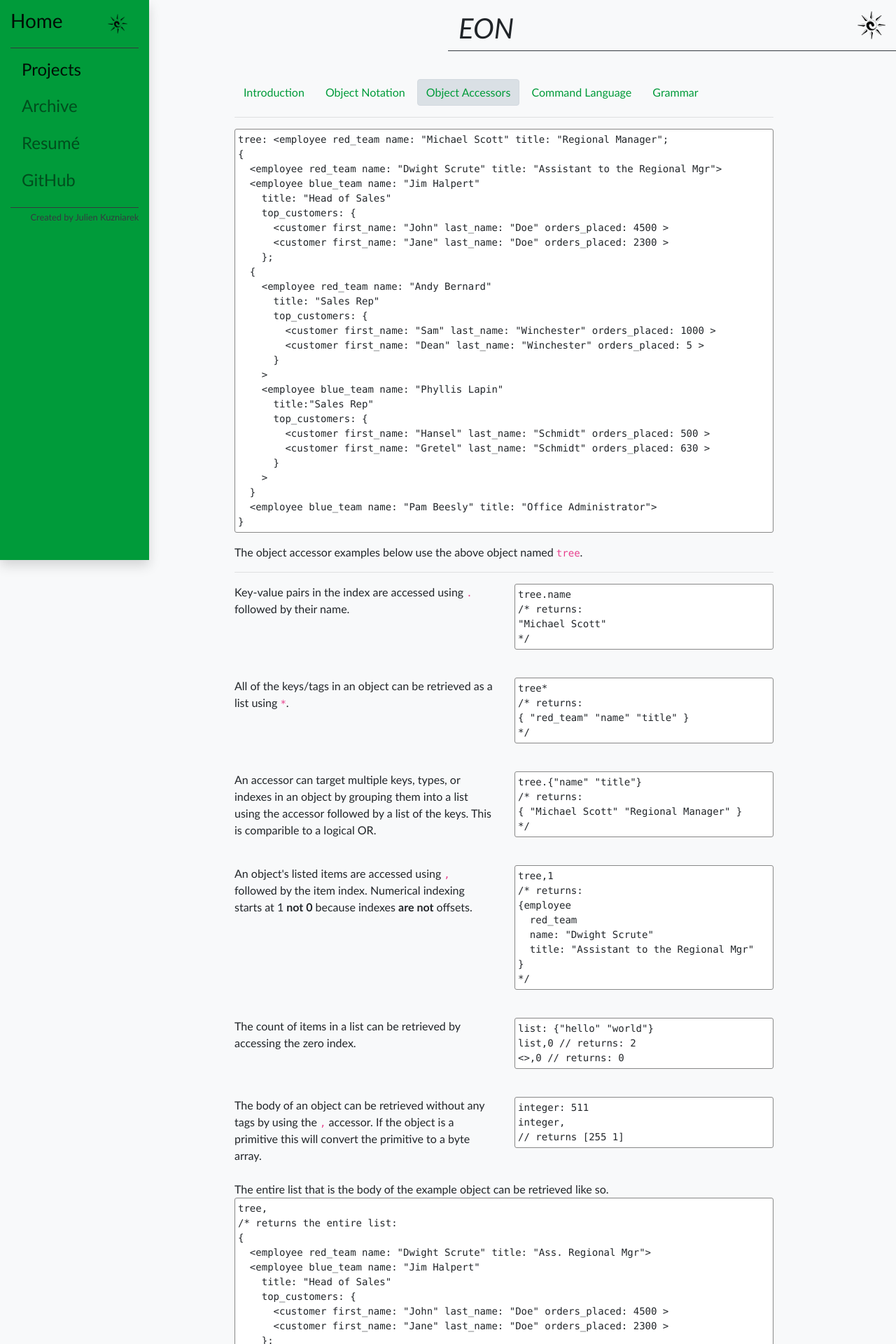
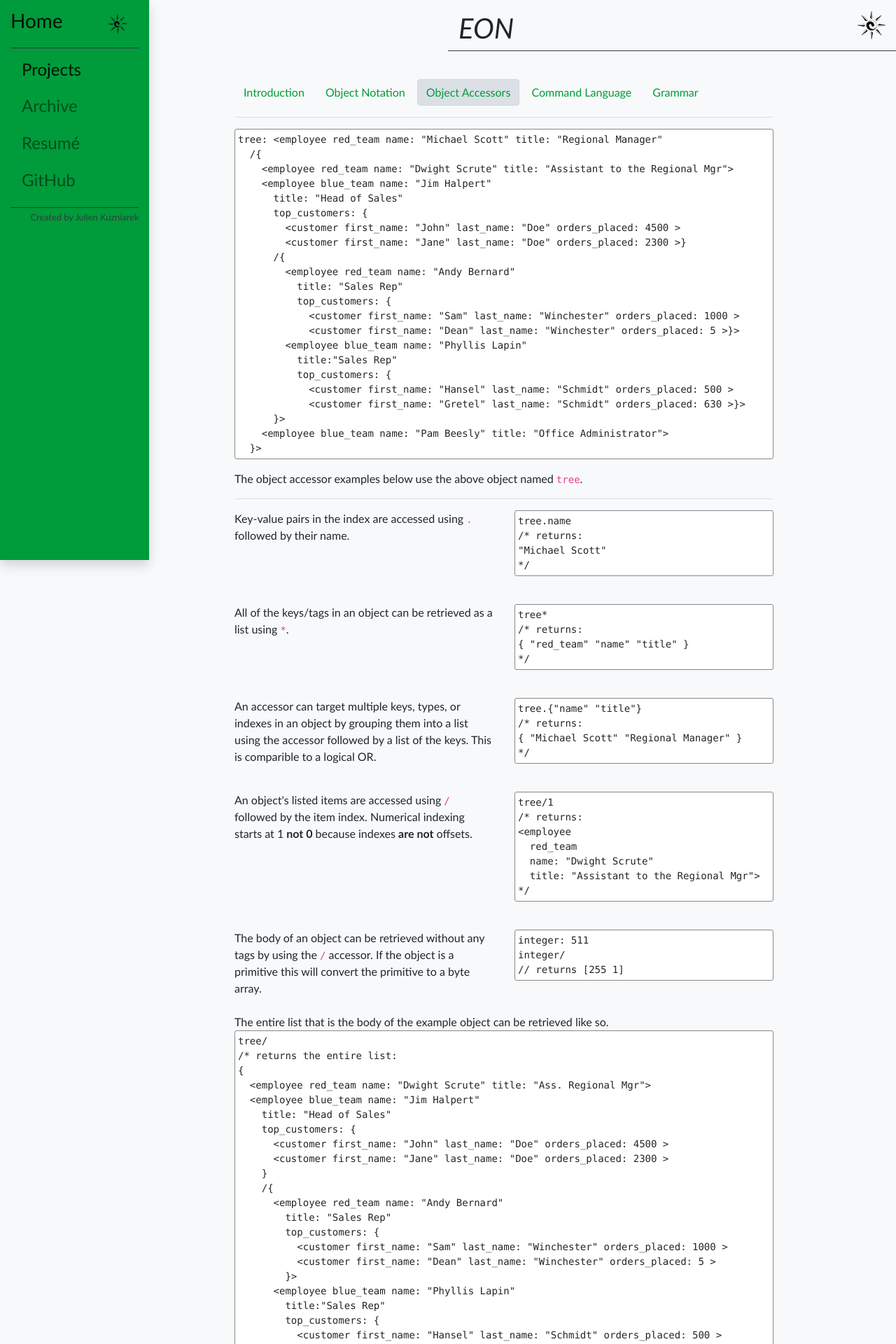
Before and after one commit to jkuzniarek/website-php, a PHP site: page /projects/EON/object_accessors.php in a window 1280 px wide. Shown: the top 1920 px of the page at 70% size. Run offline with PHP 8.4, Linux system fonts and the light colour scheme; data comes from the database, SQL or seed files in the repository.

Commit message:
replaced ; and , with /

```diff
--- a/projects/EON/grammar.php
+++ b/projects/EON/grammar.php
@@ -37,7 +37,7 @@ command = [EOL | "~"], (infix | prefix);
 group = OPEN_DELIMITER, { expression }, CLOSE_DELIMITER;
 
 
-object = "<", [type], [index], (">" | ";", (group | ([expression], ">")));
+object = "<", [type], [index], (">" | "/", (group | [expression]), ">"));
 
 prefix = (OPERATOR | NAME), expression;
 
@@ -63,8 +63,8 @@ group close delimiters:
 "]"  | ")"  | "}"
 
 operators:
-"."  | ","  | "#"  | "*"  | "@"  |
-"/"  | "|"  | "!"  | "$"  | "%"  | "^"  |
+"."  | "/"  | "#"  | "*"  | "@"  |
+"|"  | "!"  | "$"  | "%"  | "^"  |
 ":"  | "::" | ":&" | ":?" | ":+" | ":-" | ":#" |
 "#=" | "==" | "!=" | "<"  | ">"  | "<=" | ">=" |
 
--- a/projects/EON/object_accessors.php
+++ b/projects/EON/object_accessors.php
@@ -20,33 +20,28 @@ include $sRoot.'templates/sidebar.php';
     <a href="grammar.php" class="btn btn-light">Grammar</a>
     <hr>
 
-    <pre class="code"><code><?=htmlspecialchars('tree: <employee red_team name: "Michael Scott" title: "Regional Manager";
-{
+    <pre class="code"><code><?=htmlspecialchars('tree: <employee red_team name: "Michael Scott" title: "Regional Manager"
+  /{
     <employee red_team name: "Dwight Scrute" title: "Assistant to the Regional Mgr">
     <employee blue_team name: "Jim Halpert"
       title: "Head of Sales"
       top_customers: {
         <customer first_name: "John" last_name: "Doe" orders_placed: 4500 >
-      <customer first_name: "Jane" last_name: "Doe" orders_placed: 2300 >
-    };
-  {
+        <customer first_name: "Jane" last_name: "Doe" orders_placed: 2300 >}
+      /{
         <employee red_team name: "Andy Bernard"
           title: "Sales Rep"
           top_customers: {
             <customer first_name: "Sam" last_name: "Winchester" orders_placed: 1000 >
-        <customer first_name: "Dean" last_name: "Winchester" orders_placed: 5 >
-      }
-    >
+            <customer first_name: "Dean" last_name: "Winchester" orders_placed: 5 >}>
         <employee blue_team name: "Phyllis Lapin"
           title:"Sales Rep"
           top_customers: {
             <customer first_name: "Hansel" last_name: "Schmidt" orders_placed: 500 >
-        <customer first_name: "Gretel" last_name: "Schmidt" orders_placed: 630 >
-      }
-    >
-  }
+            <customer first_name: "Gretel" last_name: "Schmidt" orders_placed: 630 >}>
+      }>
     <employee blue_team name: "Pam Beesly" title: "Office Administrator">
-}')?></code></pre>
+  }>')?></code></pre>
 <p>
   The object accessor examples below use the above object named <code>tree</code>.
 </p>
@@ -97,32 +92,17 @@ include $sRoot.'templates/sidebar.php';
 
 <div class="row">
   <div class="col">
-    An object's listed items are accessed using <code>,</code> followed by the item index.
+    An object's listed items are accessed using <code>/</code> followed by the item index.
     Numerical indexing starts at 1 <strong>not 0</strong> because indexes <strong>are not</strong> offsets.
   </div>
   <div class="col">
-<pre class="code"><code><?=htmlspecialchars('tree,1
+<pre class="code"><code><?=htmlspecialchars('tree/1
 /* returns:
-{employee
+<employee
   red_team
   name: "Dwight Scrute"
-  title: "Assistant to the Regional Mgr"
-}
+  title: "Assistant to the Regional Mgr">
 */')?></code></pre>
-    </code>
-  </div>
-</div>
-<br>
-
-<!-- replace 0 with a function .count  -->
-<div class="row">
-  <div class="col">
-    The count of items in a list can be retrieved by accessing the zero index.
-  </div>
-  <div class="col">
-<pre class="code"><code><?=htmlspecialchars('list: {"hello" "world"}
-list,0 // returns: 2
-<>,0 // returns: 0')?></code></pre>
     </code>
   </div>
 </div>
@@ -130,12 +110,12 @@ list,0 // returns: 2
 
 <div class="row">
   <div class="col">
-    The body of an object can be retrieved without any tags by using the <code>,</code> accessor.
+    The body of an object can be retrieved without any tags by using the <code>/</code> accessor.
     If the object is a primitive this will convert the primitive to a byte array.
   </div>
   <div class="col">
 <pre class="code"><code><?=htmlspecialchars('integer: 511
-integer,
+integer/
 // returns [255 1]')?></code></pre>
     </code>
   </div>
@@ -147,7 +127,7 @@ integer,
     The entire list that is the body of the example object can be retrieved like so.
   </div>
   <div class="col">
-<pre class="code"><code><?=htmlspecialchars('tree,
+<pre class="code"><code><?=htmlspecialchars('tree/
 /* returns the entire list:
 {
   <employee red_team name: "Dwight Scrute" title: "Ass. Regional Mgr">
@@ -156,25 +136,22 @@ integer,
     top_customers: {
       <customer first_name: "John" last_name: "Doe" orders_placed: 4500 >
       <customer first_name: "Jane" last_name: "Doe" orders_placed: 2300 >
-    };
-  {
+    }
+    /{
       <employee red_team name: "Andy Bernard"
         title: "Sales Rep"
         top_customers: {
           <customer first_name: "Sam" last_name: "Winchester" orders_placed: 1000 >
           <customer first_name: "Dean" last_name: "Winchester" orders_placed: 5 >
-      }
-    >
+        }>
       <employee blue_team name: "Phyllis Lapin"
         title:"Sales Rep"
         top_customers: {
           <customer first_name: "Hansel" last_name: "Schmidt" orders_placed: 500 >
           <customer first_name: "Gretel" last_name: "Schmidt" orders_placed: 630 >
-      }
-    >
-  }
-  <employee blue_team name: "Pam Beesly" title: "Office Administrator">
-}
+        }>
+    }>
+  <employee blue_team name: "Pam Beesly" title: "Office Administrator">}
 */')?></code></pre>
     </code>
   </div>
@@ -217,7 +194,7 @@ true/false with this example returning true)
     So to see a list of the names of jim's employees:
   </div>
   <div class="col">
-<pre class="code"><code><?=htmlspecialchars('tree,2#employee.name
+<pre class="code"><code><?=htmlspecialchars('tree/2#employee.name
 /* returns:
 {"Andy Bernard" "Phyllis Lapin"}
 */')?></code></pre>
@@ -233,38 +210,15 @@ true/false with this example returning true)
     So to see a list of jim's employees' top customer lists:
   </div>
   <div class="col">
-<pre class="code"><code><?=htmlspecialchars('tree,2@top_customers
+<pre class="code"><code><?=htmlspecialchars('tree/2@top_customers
 /* returns:
 {
   {
     <customer first_name: "Sam" last_name: "Winchester" orders_placed: 1000 >
-    <customer first_name: "Dean" last_name: "Winchester" orders_placed: 5 >
-  }
+    <customer first_name: "Dean" last_name: "Winchester" orders_placed: 5 >}
   {
     <customer first_name: "Hansel" last_name: "Schmidt" orders_placed: 500 >
-    <customer first_name: "Gretel" last_name: "Schmidt" orders_placed: 630 >
-  }
-}
-*/')?></code></pre>
-    </code>
-  </div>
-</div>
-<br>
-
-<div class="row">
-  <div class="col">
-    A list of lists can be merged into a single list using <code>$</code>.
-    So to see a single list of the top customers of Jim's employees:
-  </div>
-  <div class="col">
-<pre class="code"><code><?=htmlspecialchars('tree,2@top_customers$
-/* returns:
-{
-  <customer first_name: "Sam" last_name: "Winchester" orders_placed: 1000 >
-  <customer first_name: "Dean" last_name: "Winchester" orders_placed: 5 >
-  <customer first_name: "Hansel" last_name: "Schmidt" orders_placed: 500 >
-  <customer first_name: "Gretel" last_name: "Schmidt" orders_placed: 630 >
-}
+    <customer first_name: "Gretel" last_name: "Schmidt" orders_placed: 630 >}}
 */')?></code></pre>
     </code>
   </div>
```
Also changed, not shown: projects/EON/introduction.php (+31 -31 lines), projects/EON/object_notation.php (+17 -17 lines). Lines whose indentation alone changed are shown as unchanged.
